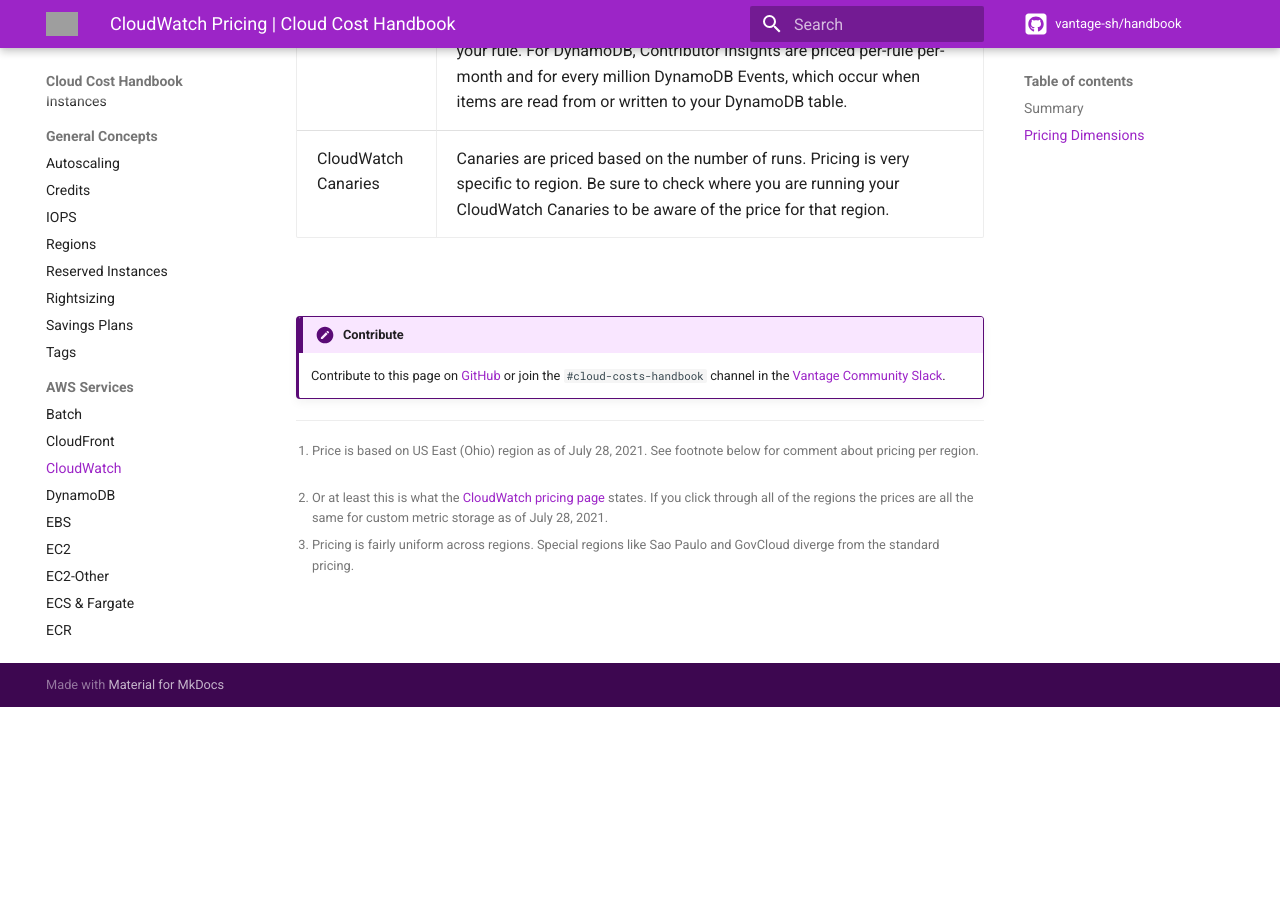
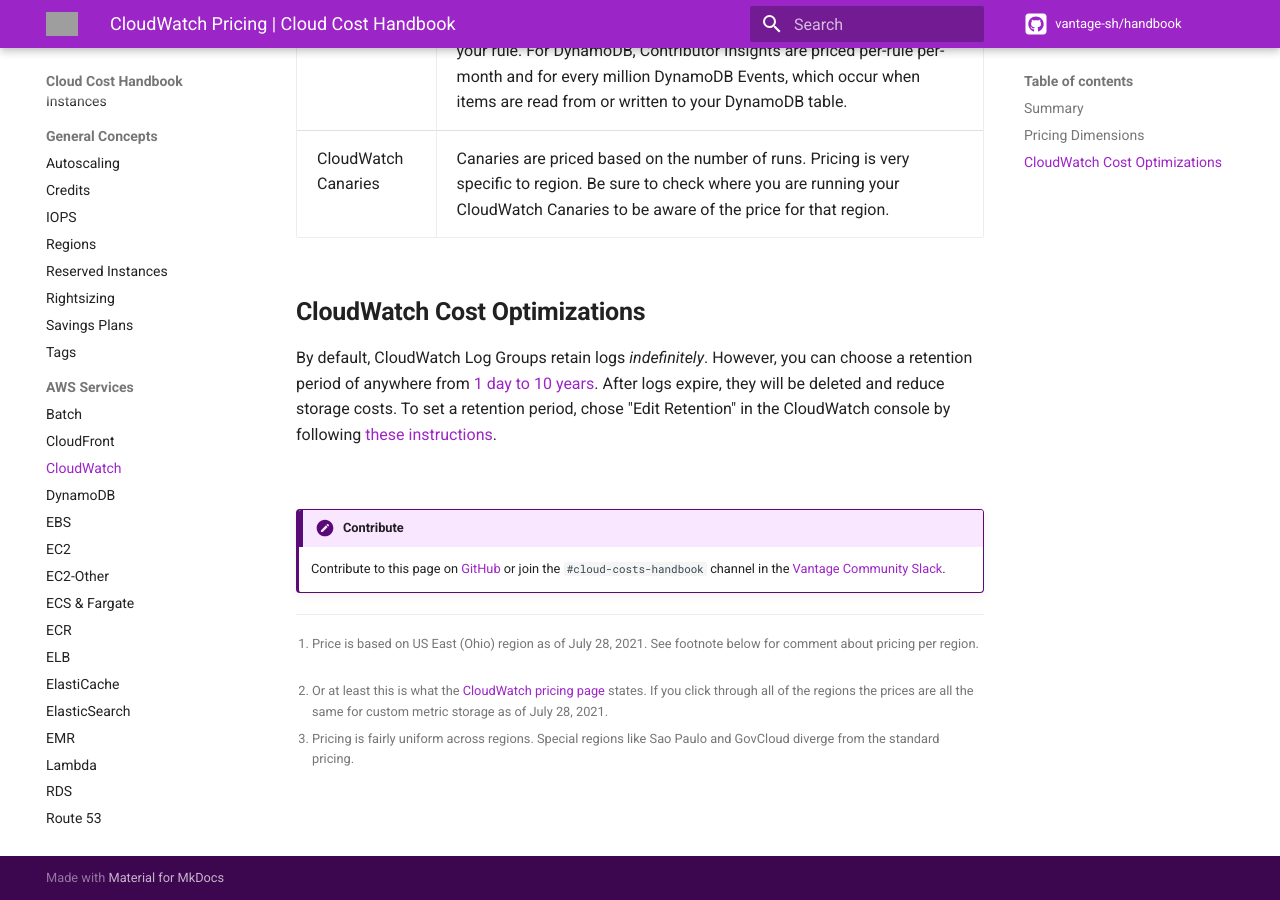
Before and after one commit to vantage-sh/handbook.vantage.sh, an MkDocs documentation site: the page built from docs/aws/services/cloudwatch-pricing.md, in a window 1280 px wide and 900 px high, scrolled down 1790 px. Built offline with MkDocs 1.6.1 and Material for MkDocs 9.7.7, drawn with Linux system fonts in a browser that asks for light colours; comment, search, counter and statistics services are not loaded; before the commit the page ends 2497 px from its top, so only the background shows below that; grey boxes are pictures that could not be loaded.

Commit message:
closes #31: cloudwatch log retention policy

```diff
--- a/docs/aws/services/cloudwatch-pricing.md
+++ b/docs/aws/services/cloudwatch-pricing.md
@@ -23,6 +23,10 @@
 | CloudWatch Contributor Insights | Contributor Insights are only available for CloudWatch Logs and DynamoDB. For CloudWatch Logs, Contributor Insights are priced per-rule per-month, and for every million log events per month that match your rule. For DynamoDB, Contributor Insights are priced per-rule per-month and for every million DynamoDB Events, which occur when items are read from or written to your DynamoDB table. |
 | CloudWatch Canaries | Canaries are priced based on the number of runs. Pricing is very specific to region. Be sure to check where you are running your CloudWatch Canaries to be aware of the price for that region. |
 
+## CloudWatch Cost Optimizations
+
+By default, CloudWatch Log Groups retain logs _indefinitely_. However, you can choose a retention period of anywhere from [1 day to 10 years](https://docs.aws.amazon.com/managedservices/latest/userguide/log-customize-retention.html). After logs expire, they will be deleted and reduce storage costs. To set a retention period, chose "Edit Retention" in the CloudWatch console by following [these instructions](https://docs.aws.amazon.com/AmazonCloudWatch/latest/logs/Working-with-log-groups-and-streams.html#SettingLogRetention).
+
 <br />
 
 [^1]: Price is based on US East (Ohio) region as of July 28, 2021. See footnote below for comment about pricing per region.
```
